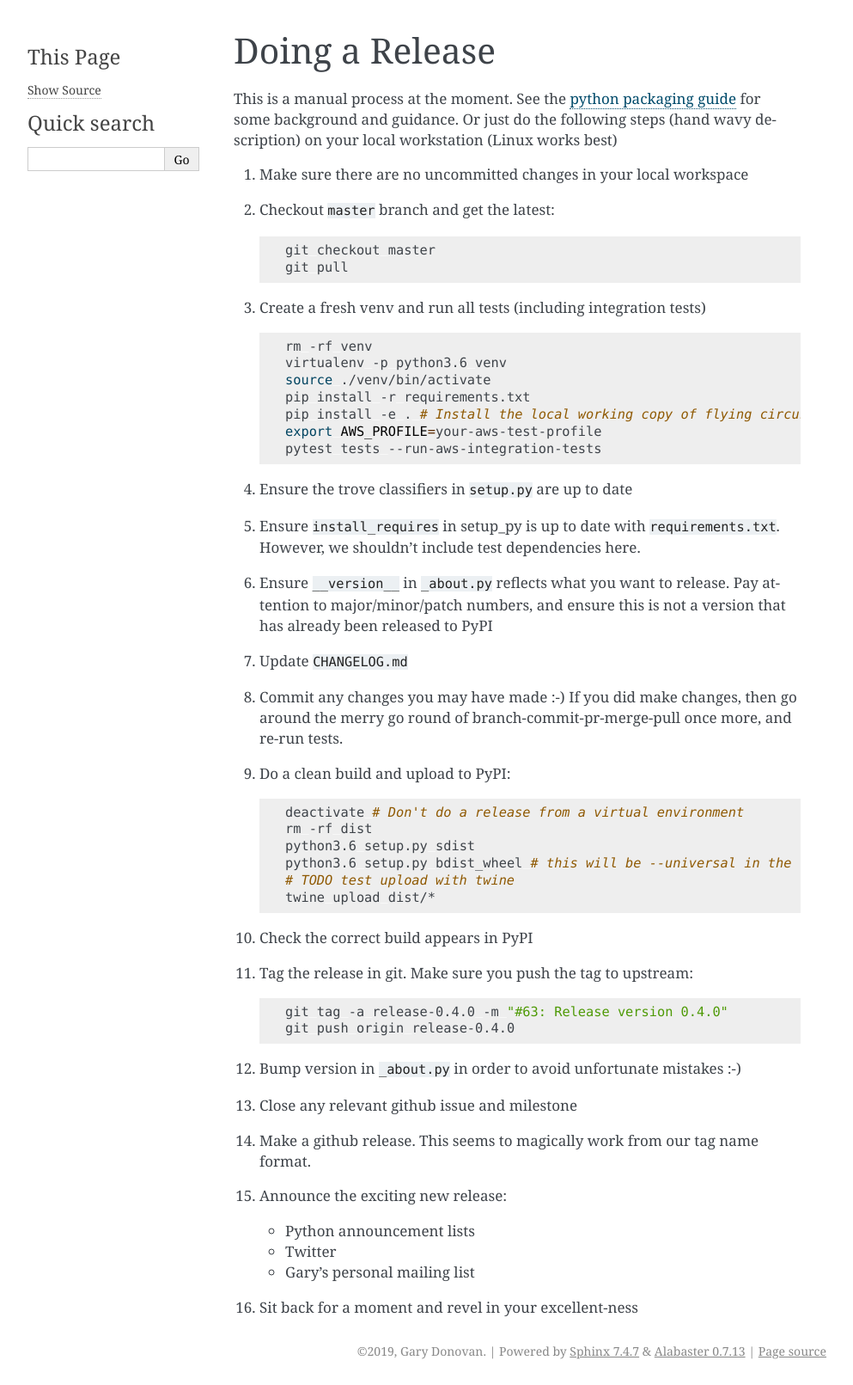
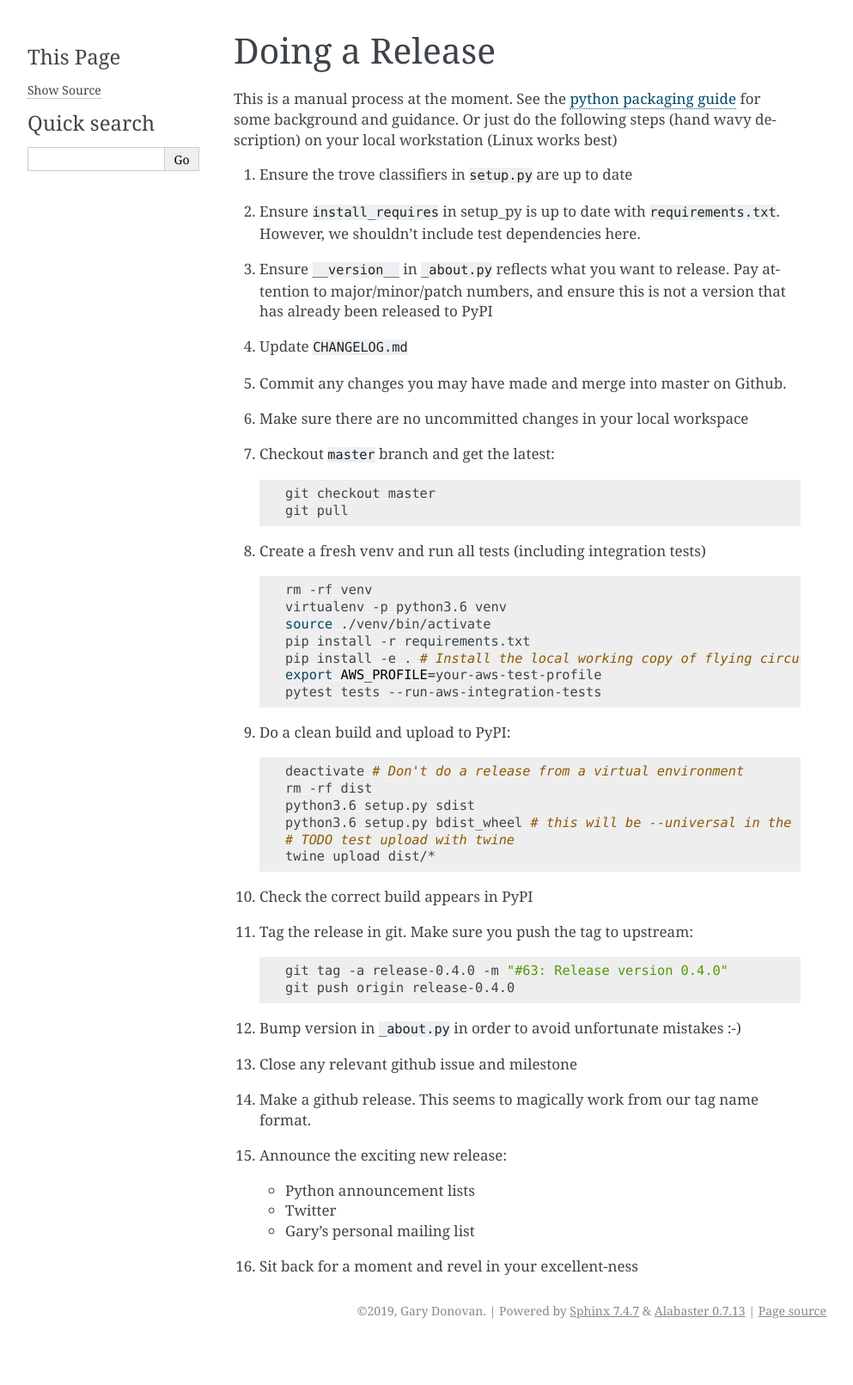
Before and after one commit to garyd203/flying-circus, a Sphinx documentation site: the page built from docs/internal_development/release.rst, in a window 1280 px wide. Shown: the whole page at 86% size, without its empty margins (148-1141 px from the left). Built offline with Sphinx 7.4.7, drawn with Linux system fonts in a browser that asks for light colours; the version number is read from the project's files by our own code; after the commit the page ends 1564 px from its top, so only the background shows below that; some of the changed lines change nothing that is shown.

Commit message:
Improve work order in release guidelines.

```diff
--- a/docs/internal_development/release.rst
+++ b/docs/internal_development/release.rst
@@ -6,6 +6,15 @@ This is a manual process at the moment. See the
 for some background and guidance. Or just do the following steps
 (hand wavy description) on your local workstation (Linux works best)
 
+#. Ensure the trove classifiers in ``setup.py`` are up to date
+#. Ensure ``install_requires`` in setup_py is up to date with
+   ``requirements.txt``. However, we shouldn't include test dependencies
+   here.
+#. Ensure ``__version__`` in ``_about.py`` reflects what you want to release.
+   Pay attention to major/minor/patch numbers, and ensure
+   this is not a version that has already been released to PyPI
+#. Update ``CHANGELOG.md``
+#. Commit any changes you may have made and merge into master on Github.
 #. Make sure there are no uncommitted changes in your local workspace
 #. Checkout ``master`` branch and get the latest:
 
@@ -24,17 +33,6 @@ for some background and guidance. Or just do the following steps
       pip install -e . # Install the local working copy of flying circus in "edit" mode
       export AWS_PROFILE=your-aws-test-profile
       pytest tests --run-aws-integration-tests
-#. Ensure the trove classifiers in ``setup.py`` are up to date
-#. Ensure ``install_requires`` in setup_py is up to date with
-   ``requirements.txt``. However, we shouldn't include test dependencies
-   here.
-#. Ensure ``__version__`` in ``_about.py`` reflects what you want to release.
-   Pay attention to major/minor/patch numbers, and ensure
-   this is not a version that has already been released to PyPI
-#. Update ``CHANGELOG.md``
-#. Commit any changes you may have made :-) If you did make changes,
-   then go around the merry go round of branch-commit-pr-merge-pull
-   once more, and re-run tests.
 #. Do a clean build and upload to PyPI:
 
    .. code-block:: bash
```
